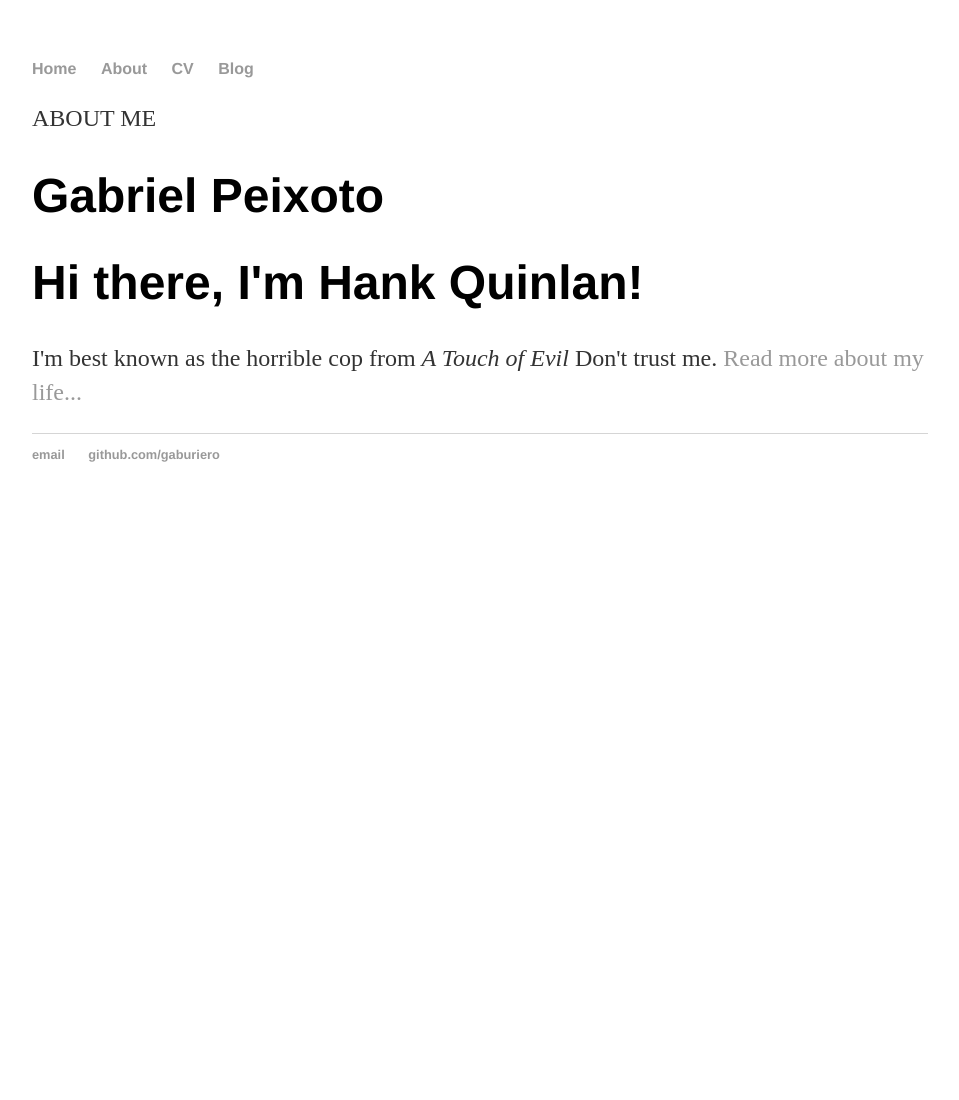
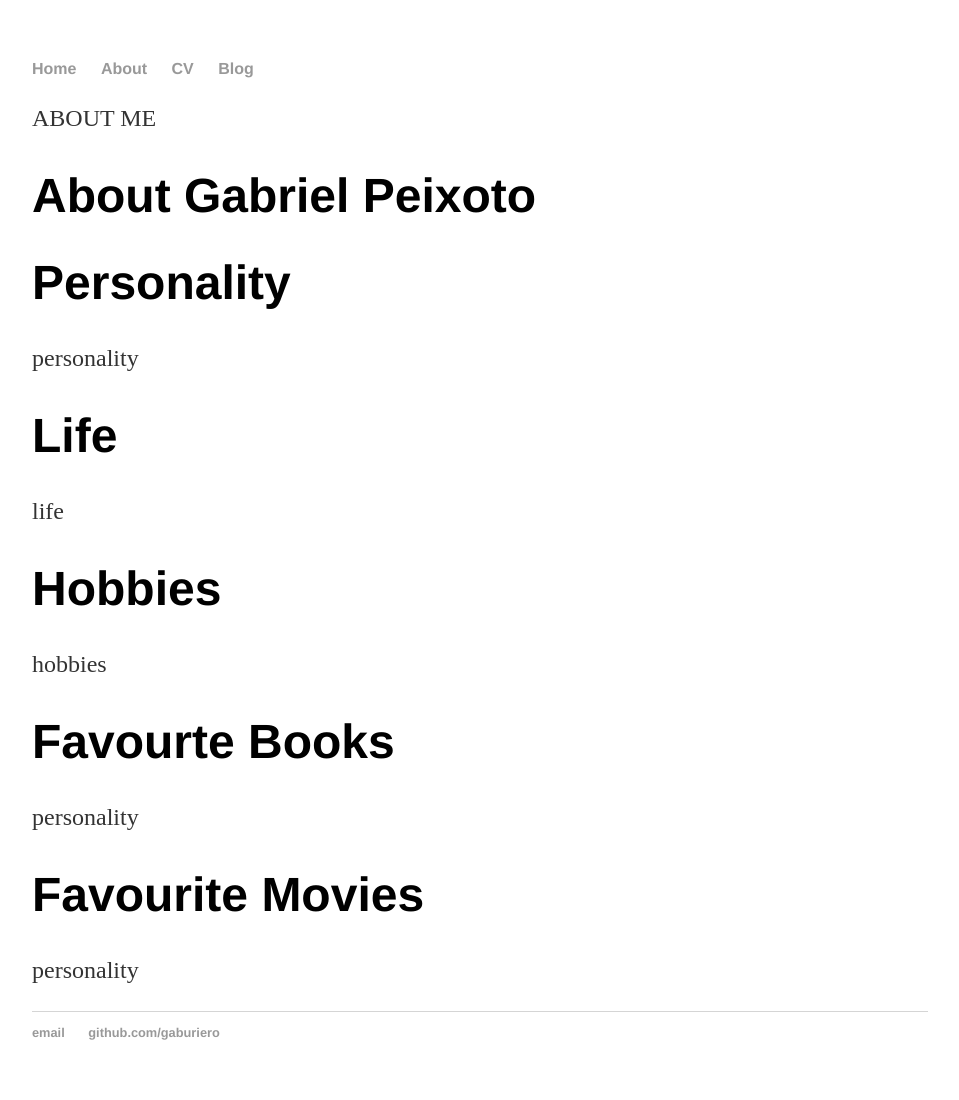
Before and after one commit to gaburiero/gaburiero.github.io, a Jekyll site: the page built from about/index.html, in a window 1280 px wide. Shown: the whole page, without its empty margins (160-1119 px from the left). Built offline with Jekyll 4.4.1, drawn with Linux system fonts in a browser that asks for light colours; before the commit the page ends 900 px from its top, so only the background shows below that.

Commit message:
write more stuff on about section

```diff
--- a/about/index.html
+++ b/about/index.html
@@ -1,9 +1,21 @@
 ---
 layout: about
-title: Gabriel Peixoto
+title: About Gabriel Peixoto
 ---
 
 <h1>{{ page.title }}</h1>
 
-  <h1>Hi there, I'm Hank Quinlan!</h1>
-	<p>I'm best known as the horrible cop from <em>A Touch of Evil</em> Don't trust me. <a href="/about">Read more about my life...</a></p>
+  <h1>Personality</h1>
+	<p>personality</p>
+
+  <h1>Life</h1>
+	<p>life</p>
+
+  <h1>Hobbies</h1>
+	<p>hobbies</p>
+
+  <h1>Favourte Books</h1>
+	<p>personality</p>
+
+  <h1>Favourite Movies</h1>
+	<p>personality</p>
```
